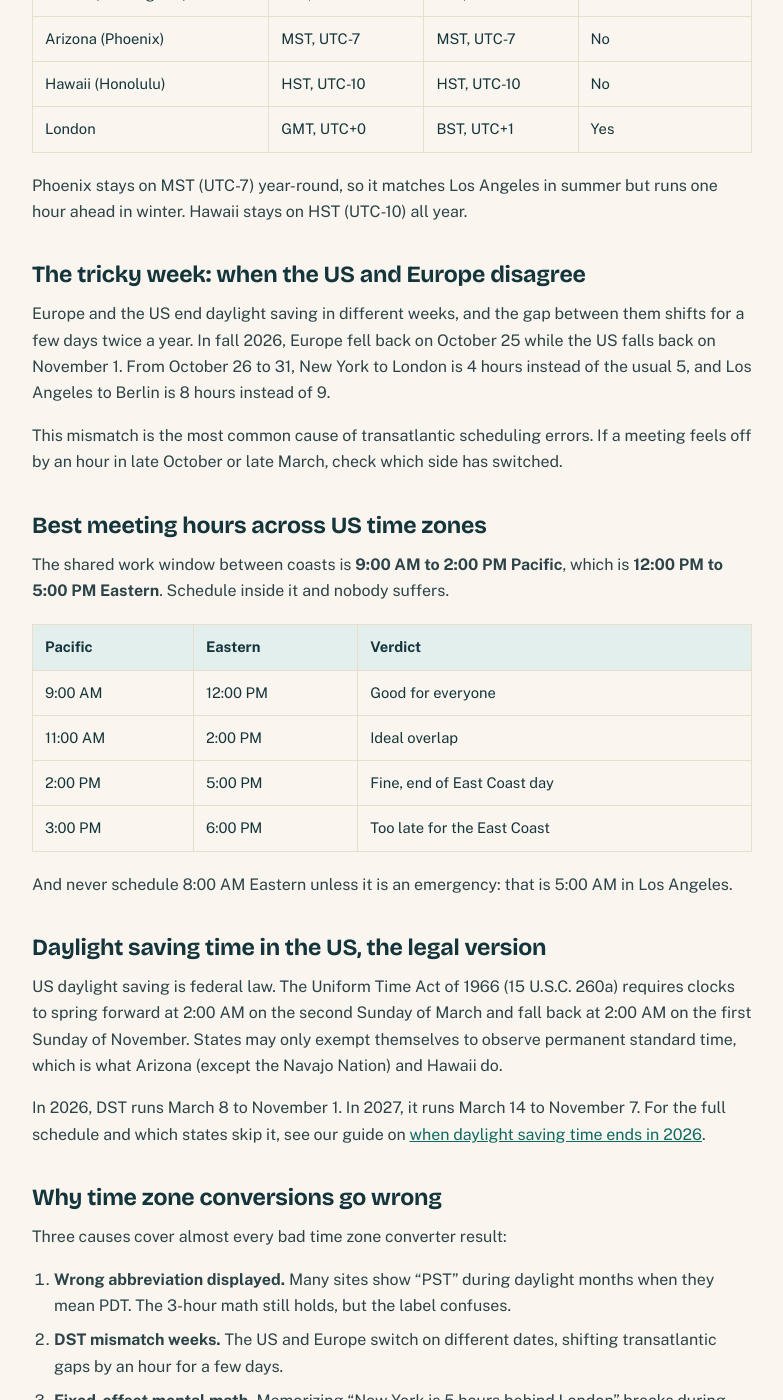
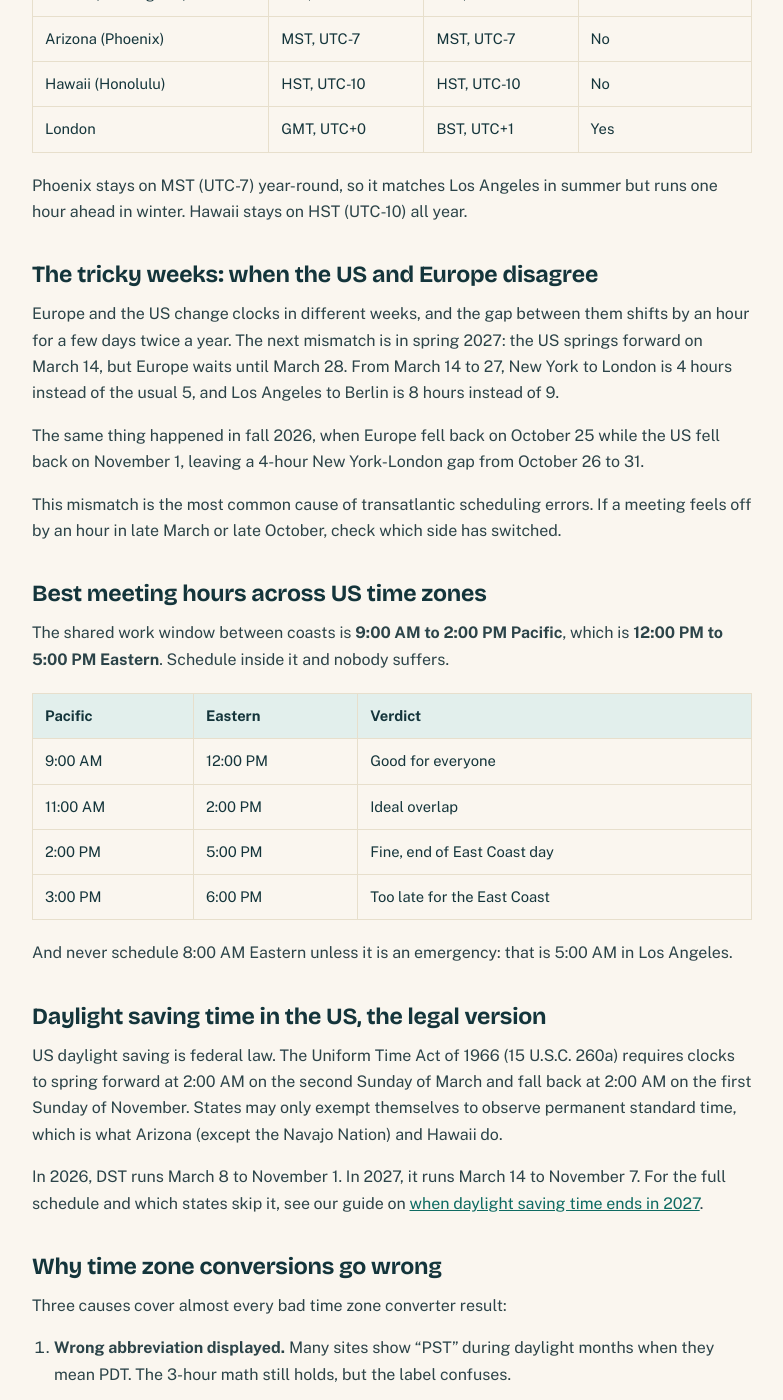
Before and after one commit to zaidmeo09-dhangal/agedatecalc, a Jekyll site: the page built from time-zone-converter.md, in a window 1280 px wide and 1400 px high, scrolled down 1765 px. Shown: the whole window, without its empty margins (248-1031 px from the left). Built offline with Jekyll 4.4.1, drawn with Linux system fonts in a browser that asks for light colours; some of the changed text lies outside the part shown.

Commit message:
SEO audit fixes: broken links, titles, DST 2027, schema, og:image

```diff
--- a/time-zone-converter.md
+++ b/time-zone-converter.md
@@ -85,10 +86,10 @@
           },
           {
                     "@type": "Question",
-                    "name": "Why was my New York to London meeting off by an hour this week?",
+                    "name": "Why was my New York to London meeting off by an hour?",
                     "acceptedAnswer": {
                               "@type": "Answer",
-                              "text": "Europe and the US end daylight saving in different weeks. From October 26 to 31, 2026 the gap is 4 hours instead of 5."
+                              "text": "Because Europe and the US change clocks in different weeks. In spring 2027, the US springs forward on March 14 while Europe waits until March 28, so from March 14 to 27 the New York-London gap is 4 hours instead of the usual 5. The same mismatch happened in fall 2026, when Europe fell back on October 25 and the US on November 1. It happens twice a year, in spring and fall, and is the most common cause of transatlantic scheduling errors."
                     }
           }
   ]
@@ -127,7 +128,7 @@
 
 <div class="prose" markdown="1">
 
-<p class="result-note" style="font-size:.85rem">Guide updated October 2026.</p>
+<p class="result-note" style="font-size:.85rem">Guide updated November 2026.</p>
 
 ## How do I convert a time between zones?
 
@@ -160,11 +161,13 @@
 
 Phoenix stays on MST (UTC-7) year-round, so it matches Los Angeles in summer but runs one hour ahead in winter. Hawaii stays on HST (UTC-10) all year.
 
-## The tricky week: when the US and Europe disagree
+## The tricky weeks: when the US and Europe disagree
 
-Europe and the US end daylight saving in different weeks, and the gap between them shifts for a few days twice a year. In fall 2026, Europe fell back on October 25 while the US falls back on November 1. From October 26 to 31, New York to London is 4 hours instead of the usual 5, and Los Angeles to Berlin is 8 hours instead of 9.
+Europe and the US change clocks in different weeks, and the gap between them shifts by an hour for a few days twice a year. The next mismatch is in spring 2027: the US springs forward on March 14, but Europe waits until March 28. From March 14 to 27, New York to London is 4 hours instead of the usual 5, and Los Angeles to Berlin is 8 hours instead of 9.
 
-This mismatch is the most common cause of transatlantic scheduling errors. If a meeting feels off by an hour in late October or late March, check which side has switched.
+The same thing happened in fall 2026, when Europe fell back on October 25 while the US fell back on November 1, leaving a 4-hour New York-London gap from October 26 to 31.
+
+This mismatch is the most common cause of transatlantic scheduling errors. If a meeting feels off by an hour in late March or late October, check which side has switched.
 
 ## Best meeting hours across US time zones
 
@@ -183,7 +186,7 @@
 
 US daylight saving is federal law. The Uniform Time Act of 1966 (15 U.S.C. 260a) requires clocks to spring forward at 2:00 AM on the second Sunday of March and fall back at 2:00 AM on the first Sunday of November. States may only exempt themselves to observe permanent standard time, which is what Arizona (except the Navajo Nation) and Hawaii do.
 
-In 2026, DST runs March 8 to November 1. In 2027, it runs March 14 to November 7. For the full schedule and which states skip it, see our guide on [when daylight saving time ends in 2026]({{ '/blog/when-does-daylight-saving-time-end-2026/' | relative_url }}).
+In 2026, DST runs March 8 to November 1. In 2027, it runs March 14 to November 7. For the full schedule and which states skip it, see our guide on [when daylight saving time ends in 2027]({{ '/blog/when-does-daylight-saving-time-end-2026/' | relative_url }}).
 
 ## Why time zone conversions go wrong
 
@@ -239,8 +242,8 @@
 <p>UTC (Coordinated Universal Time) is the atomic-clock standard the whole world measures against, maintained from labs including NIST in Boulder, Colorado. GMT (Greenwich Mean Time) is now simply the name of the UK winter time zone at UTC+0. For everyday conversions the two are interchangeable; the distinction only matters at sub-second precision.</p>
 </details>
 <details>
-<summary>Why was my New York to London meeting off by an hour this week?</summary>
-<p>Because Europe and the US end daylight saving in different weeks. Europe fell back on October 25, 2026 while the US falls back on November 1, so from October 26 to 31 the New York-London gap is 4 hours instead of the usual 5. This mismatch happens twice a year (spring and fall) and is the most common cause of transatlantic scheduling errors.</p>
+<summary>Why was my New York to London meeting off by an hour?</summary>
+<p>Because Europe and the US change clocks in different weeks. In spring 2027, the US springs forward on March 14 while Europe waits until March 28, so from March 14 to 27 the New York-London gap is 4 hours instead of the usual 5. The same mismatch happened in fall 2026, when Europe fell back on October 25 and the US on November 1. It happens twice a year, in spring and fall, and is the most common cause of transatlantic scheduling errors.</p>
 </details>
 </div>
 
```
Also changed, not shown: other parts of time-zone-converter.md (+1 -0 lines).
